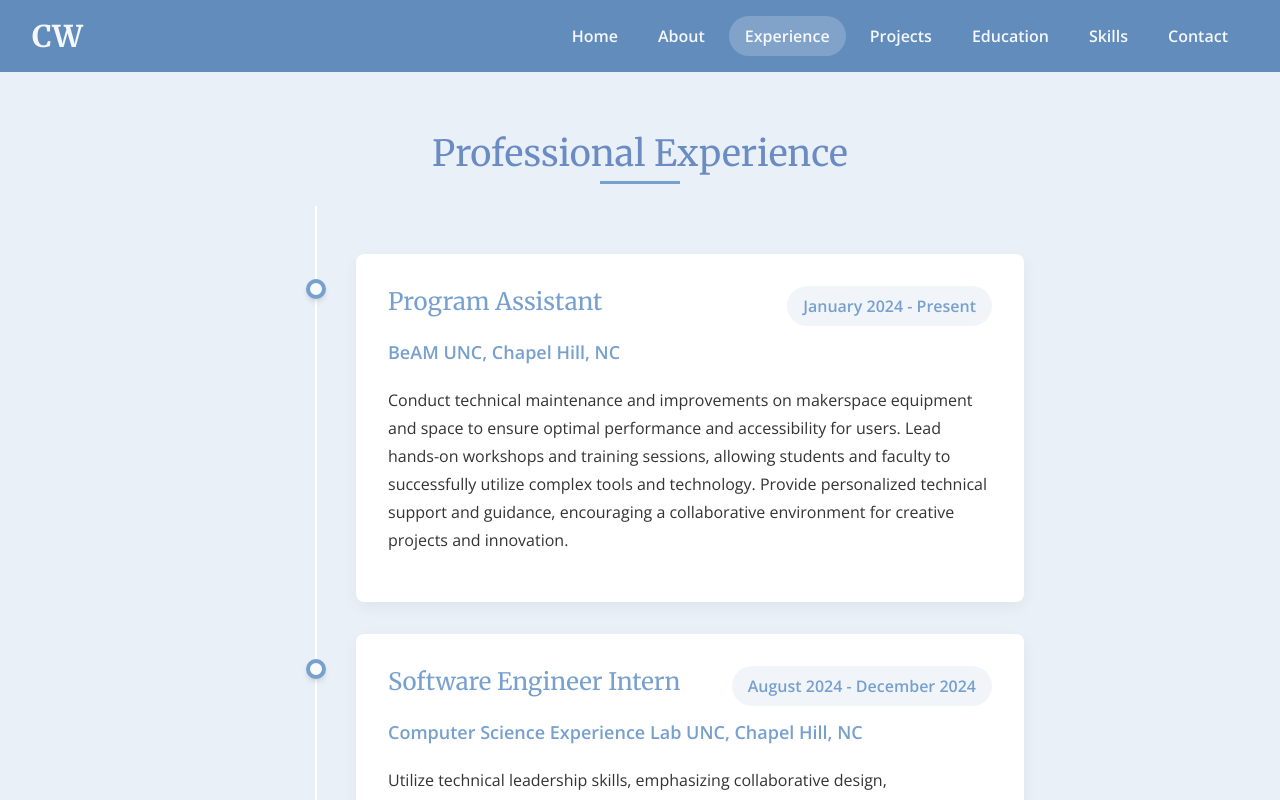
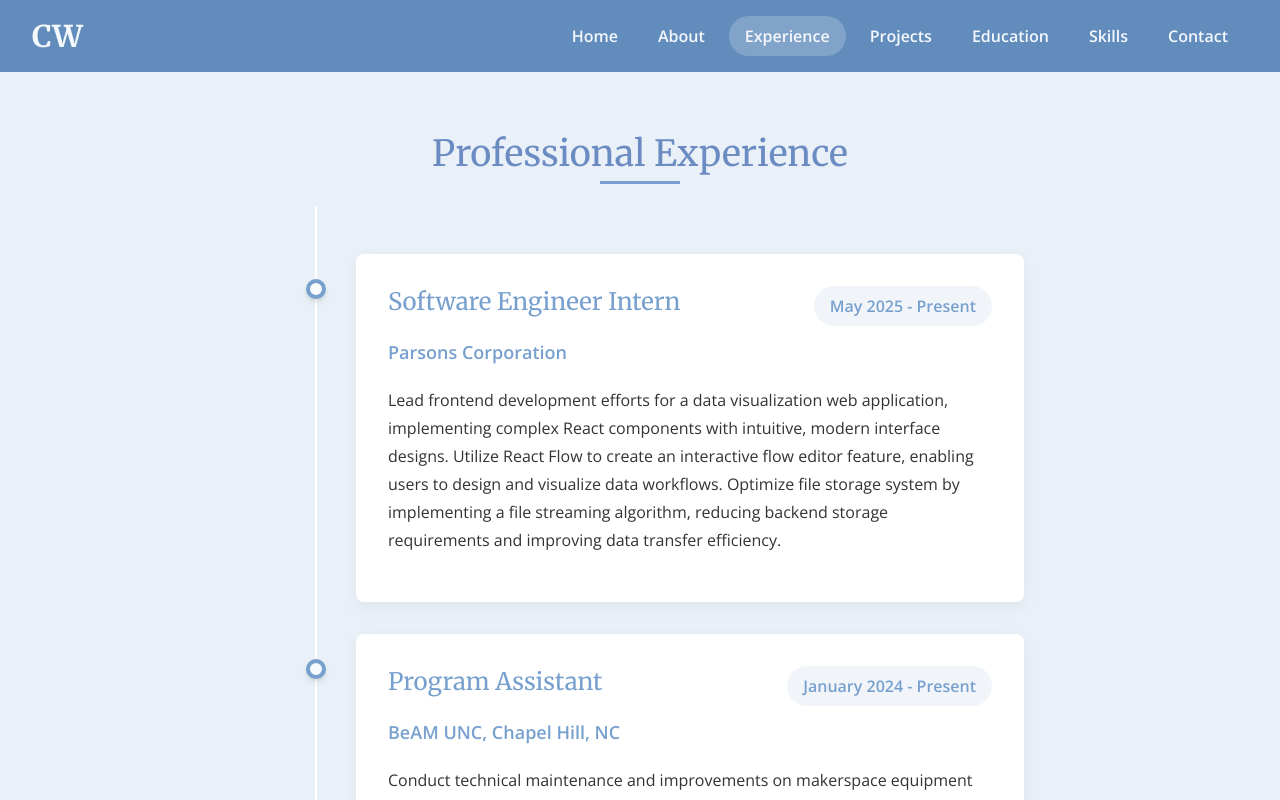
Before and after one commit to Connorw08/personalwebsite, a React (Create React App) app: page / in a window 1280 px wide. Both pictures are taken after a click on the item "Experience". Shown: the top 800 px of the page. Built offline with nearby package versions, Linux system fonts and the light colour scheme; the HTML template or start-up script is replaced by a standard one.

Commit message:
Updated Experience

```diff
--- a/src/components/Experience.jsx
+++ b/src/components/Experience.jsx
@@ -5,20 +5,27 @@ const Experience = () => {
   const jobs = [
     {
       id: 1,
+      title: 'Software Engineer Intern',
+      company: 'Parsons Corporation',
+      period: 'May 2025 - Present',
+      description: 'Lead frontend development efforts for a data visualization web application, implementing complex React components with intuitive, modern interface designs. Utilize React Flow to create an interactive flow editor feature, enabling users to design and visualize data workflows. Optimize file storage system by implementing a file streaming algorithm, reducing backend storage requirements and improving data transfer efficiency.'
+    },
+    {
+      id: 2,
       title: 'Program Assistant',
       company: 'BeAM UNC, Chapel Hill, NC',
       period: 'January 2024 - Present',
       description: 'Conduct technical maintenance and improvements on makerspace equipment and space to ensure optimal performance and accessibility for users. Lead hands-on workshops and training sessions, allowing students and faculty to successfully utilize complex tools and technology. Provide personalized technical support and guidance, encouraging a collaborative environment for creative projects and innovation.'
     },
     {
-      id: 2,
+      id: 3,
       title: 'Software Engineer Intern',
       company: 'Computer Science Experience Lab UNC, Chapel Hill, NC',
       period: 'August 2024 - December 2024',
       description: 'Utilize technical leadership skills, emphasizing collaborative design, implementation, and delivery of human-centered software systems. Improve spoken and written technical communications to specific audiences of stakeholders, with an emphasis on collaborators. Design, specify, construct, verify iterating on, and operate production-grade software systems in a team setting.'
     },
     {
-      id: 3,
+      id: 4,
       title: 'Barista',
       company: 'Starbucks, Wilmington, NC',
       period: 'October 2021 - August 2022',
```
